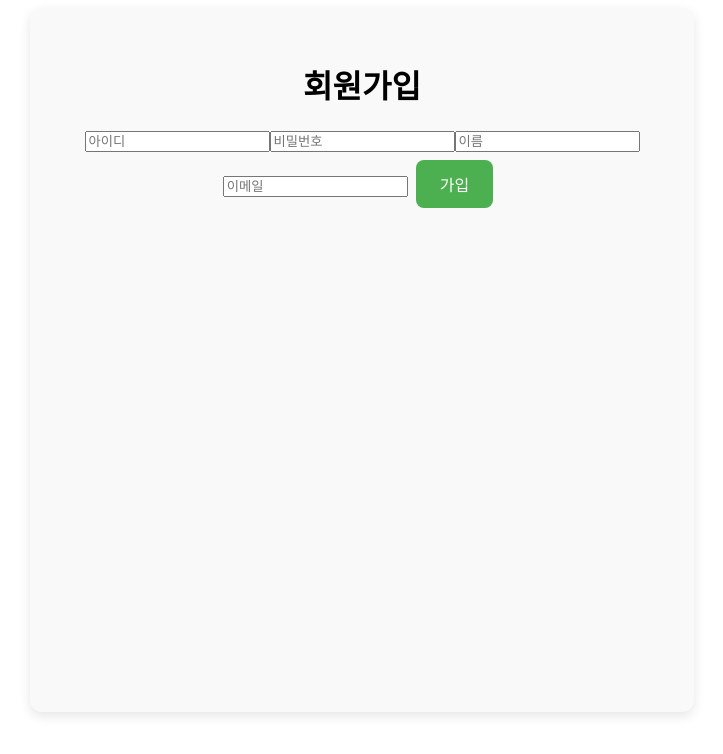
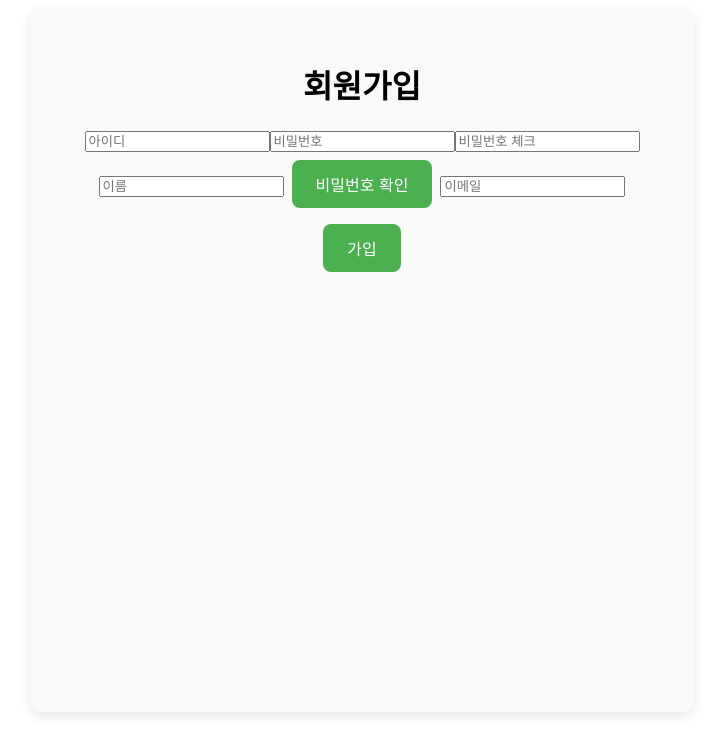
Before and after one commit to kdt-ful-class-three-group/updown, a React (Vite) app in the folder updown/client/: page /signup in a window 1280 px wide. Shown: the top 754 px of the page, without its empty margins (278-1001 px from the left). Built offline with nearby package versions, Linux system fonts and the light colour scheme.

Commit message:
문제 발생1 : 비밀번호 확인 버튼을 눌렀을때, 텍스트로 변경, 땠을 때, 패스워드로 변경되게 만들었는데, 누르고 버튼 바깥으로 나가서 떼면 text로 바뀐 상태로 지속됨.

```diff
--- a/updown/client/src/pages/SignUpPage.jsx
+++ b/updown/client/src/pages/SignUpPage.jsx
@@ -6,8 +6,10 @@ import { SignUpValid } from "./SignValid"
 export const SignUpPage = () => {
   const [id, setId] = useState("");
   const [password, setPassword] = useState("");
+  const [passwordCheck, setPasswordCheck] = useState("");
   const [name, setName] = useState("");
   const [email, setEmail] = useState("");
+  const [hidePw, setHidePw] = useState(true);
 
   const navigate = useNavigate();
 
@@ -18,6 +20,7 @@ export const SignUpPage = () => {
     // }
 
     // 유효성검사가 true면 실행
+    if(password === passwordCheck) {
     const validPass = SignUpValid({id, password, name, email})
 
     // 유효성 통과가 확인되면 실행
@@ -41,15 +44,23 @@ export const SignUpPage = () => {
         console.log(`${err} 에러발생`);
       }
     };
+  } else {
+    console.log('비밀번호가 틀림');
+  }
+  }
 
+  const showPw = () => {
+    setHidePw(!hidePw);
   }
 
   return <>
     <h1>회원가입</h1>
     <div>
-      <input type="text" placeholder="아이디" value={id} onChange={(e) => setId(e.target.value)} />
-      <input type="password" placeholder="비밀번호" value={password} onChange={(e) => setPassword(e.target.value)} />
+      <input type="text" placeholder="아이디" value={id} name='user_id' onChange={(e) => setId(e.target.value)} />
+      <input type={hidePw ? "password" : "text"} placeholder="비밀번호" value={password} name="pw" onChange={(e) => setPassword(e.target.value)} />
+      <input  type={hidePw ? "password" : "text"} placeholder="비밀번호 체크" value={passwordCheck} name="pw_check" onChange={(e) => setPasswordCheck(e.target.value)} />
       <input type="text" placeholder="이름" name="name" value={name} onChange={(e) => setName(e.target.value)} />
+      <button onMouseDown={() => { showPw(); }} onMouseUp={() => { showPw() }}>비밀번호 확인</button>
       <input type="text" placeholder="이메일" name="email" value={email} onChange={(e) => setEmail(e.target.value)} />
       <Button btnName={"가입"} type="submit" onClick={onClickBtn} />
     </div>
```
